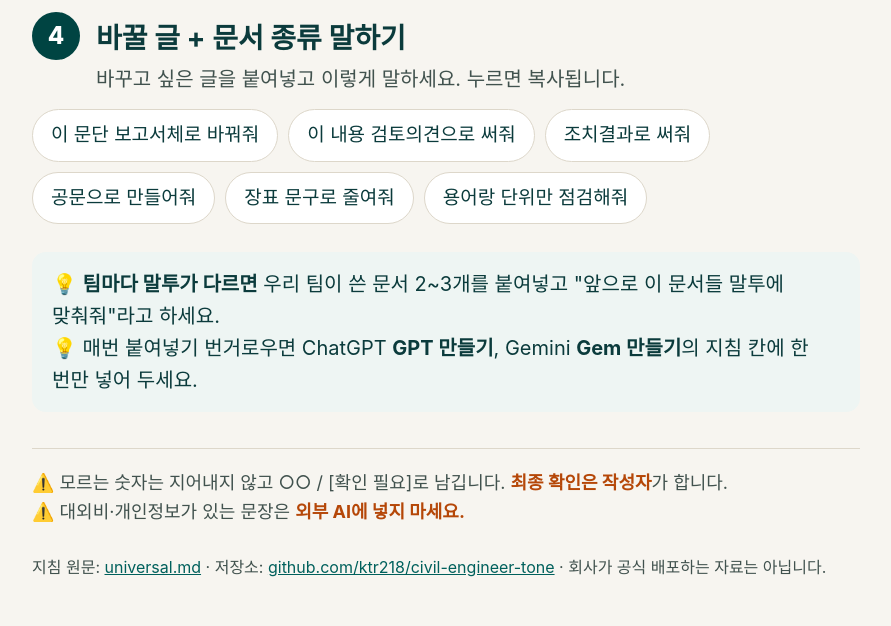
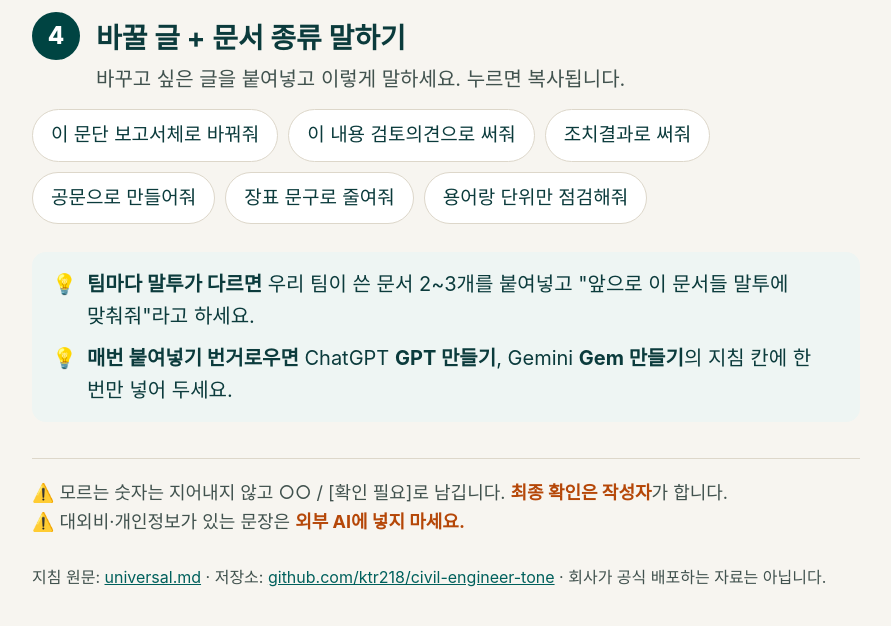
Before and after one commit to ktr218/civil-engineer-tone, a plain HTML site: page docs/index.html in a window 1280 px wide. Shown: the part 1242-1868 px from the top of the page, without its empty margins (194-1085 px from the left). Drawn offline with Linux system fonts and the light colour scheme; no server answers; a web font is replaced by a local one.

Commit message:
Align site tips and state 749-document basis in README
Co-Authored-By: Claude Opus 5.5 <noreply@anthropic.com>

```diff
--- a/docs/index.html
+++ b/docs/index.html
@@ -47,6 +47,9 @@
   .chips { display:flex; flex-wrap:wrap; gap:10px; }
   .chip { font:inherit; font-size:19px; background:var(--card); border:1px solid var(--line); border-radius:999px; padding:10px 18px; color:var(--ink); cursor:pointer; }
   .tip { background:var(--soft); border-radius:14px; padding:16px 20px; margin-top:28px; }
+  .tip p { display:flex; gap:10px; margin:0; }
+  .tip p + p { margin-top:10px; }
+  .tip p > span:first-child { flex:none; }
   .warn { margin-top:36px; padding-top:20px; border-top:1px solid var(--line); color:var(--body); font-size:18px; }
   .warn b { color:var(--red); }
   footer { margin-top:28px; font-size:16px; color:var(--body); }
@@ -97,7 +100,7 @@
     <button class="chip">용어랑 단위만 점검해줘</button>
   </div>
 
-  <div class="tip">💡 <b>팀마다 말투가 다르면</b> 우리 팀이 쓴 문서 2~3개를 붙여넣고 "앞으로 이 문서들 말투에 맞춰줘"라고 하세요.<br>💡 매번 붙여넣기 번거로우면 ChatGPT <b>GPT 만들기</b>, Gemini <b>Gem 만들기</b>의 지침 칸에 한 번만 넣어 두세요.</div>
+  <div class="tip"><p><span>💡</span><span><b>팀마다 말투가 다르면</b> 우리 팀이 쓴 문서 2~3개를 붙여넣고 "앞으로 이 문서들 말투에 맞춰줘"라고 하세요.</span></p><p><span>💡</span><span><b>매번 붙여넣기 번거로우면</b> ChatGPT <b>GPT 만들기</b>, Gemini <b>Gem 만들기</b>의 지침 칸에 한 번만 넣어 두세요.</span></p></div>
 
   <div class="warn">⚠️ 모르는 숫자는 지어내지 않고 ○○ / [확인 필요]로 남깁니다. <b>최종 확인은 작성자</b>가 합니다.<br>⚠️ 대외비·개인정보가 있는 문장은 <b>외부 AI에 넣지 마세요.</b></div>
 
```
Also changed, not shown: 2 other files.
